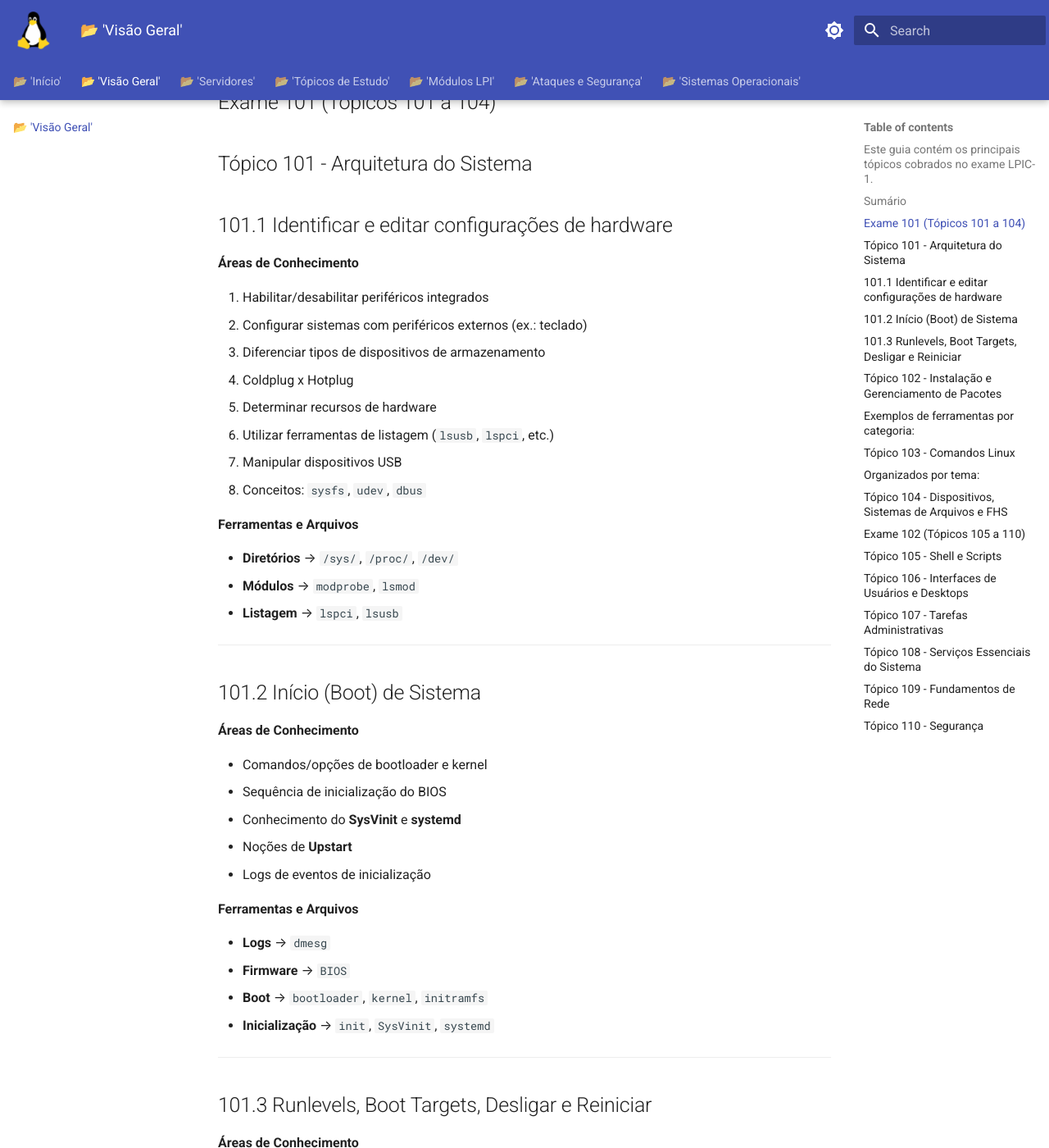
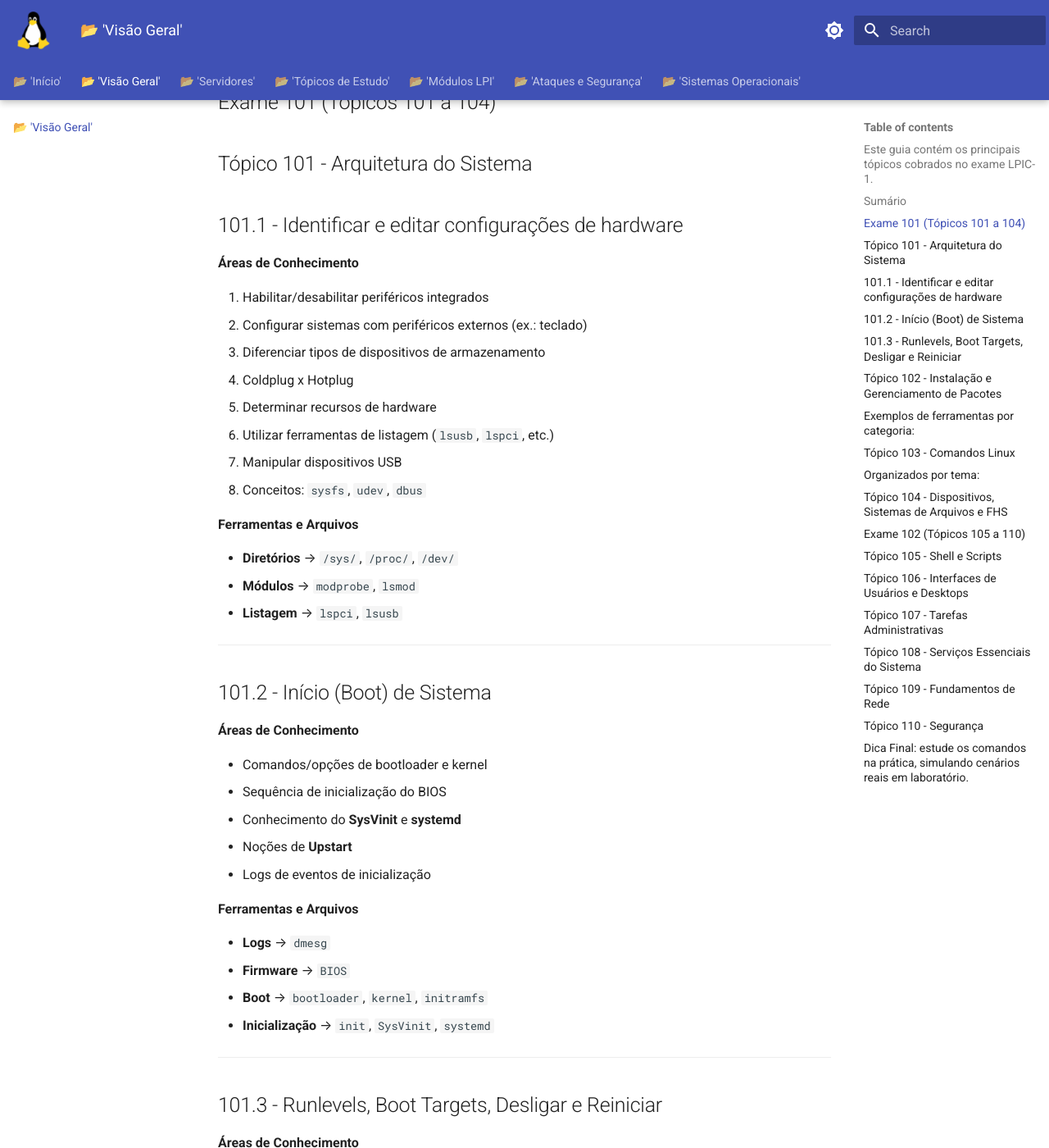
Before and after one commit to educharquero/officinas, an MkDocs documentation site: the page built from docs/Visao_Geral.md, in a window 1280 px wide and 1400 px high, scrolled down 801 px. Shown: the whole window at 82% size. Built offline with MkDocs 1.6.1 and Material for MkDocs 9.7.7, drawn with Linux system fonts in a browser that asks for light colours.

Commit message:
Ajustes de sexta

```diff
--- a/docs/Visao_Geral.md
+++ b/docs/Visao_Geral.md
@@ -8,12 +8,12 @@
 
 ## Sumário
 
-- [Exame 101](#exame-101-topicos-101-a-104)
+  - [Exame 101](#exame-101-topicos-101-a-104)
   - [Tópico 101 - Arquitetura do Sistema](#topico-101-arquitetura-do-sistema)
   - [Tópico 102 - Instalação e Gerenciamento de Pacotes](#topico-102-instalacao-e-gerenciamento-de-pacotes)
   - [Tópico 103 - Comandos Linux](#topico-103-comandos-linux)
   - [Tópico 104 - Dispositivos, Sistemas de Arquivos e FHS](#topico-104-dispositivos-sistemas-de-arquivos-e-fhs)
-- [Exame 102](#exame-102-topicos-105-a-110)
+  - [Exame 102](#exame-102-topicos-105-a-110)
   - [Tópico 105 - Shell e Scripts](#topico-105-shell-e-scripts)
   - [Tópico 106 - Interfaces de Usuários e Desktops](#topico-106-interfaces-de-usuarios-e-desktops)
   - [Tópico 107 - Tarefas Administrativas](#topico-107-tarefas-administrativas)
@@ -27,7 +27,7 @@
 
 ## Tópico 101 - Arquitetura do Sistema
 
-## 101.1 Identificar e editar configurações de hardware
+## 101.1 - Identificar e editar configurações de hardware
 
 **Áreas de Conhecimento**
 
@@ -49,7 +49,7 @@
 
 ---
 
-## 101.2 Início (Boot) de Sistema
+## 101.2 - Início (Boot) de Sistema
 
 **Áreas de Conhecimento**
 
@@ -69,7 +69,7 @@
 
 ---
 
-## 101.3 Runlevels, Boot Targets, Desligar e Reiniciar
+## 101.3 - Runlevels, Boot Targets, Desligar e Reiniciar
 
 **Áreas de Conhecimento**
 
@@ -181,4 +181,4 @@
 
 ---
 
-#  **Dica Final**: estude os comandos na prática, simulando cenários reais em laboratório.
+##  **Dica Final**: estude os comandos na prática, simulando cenários reais em laboratório.
```
Also changed, not shown: site/search/search_index.json.
